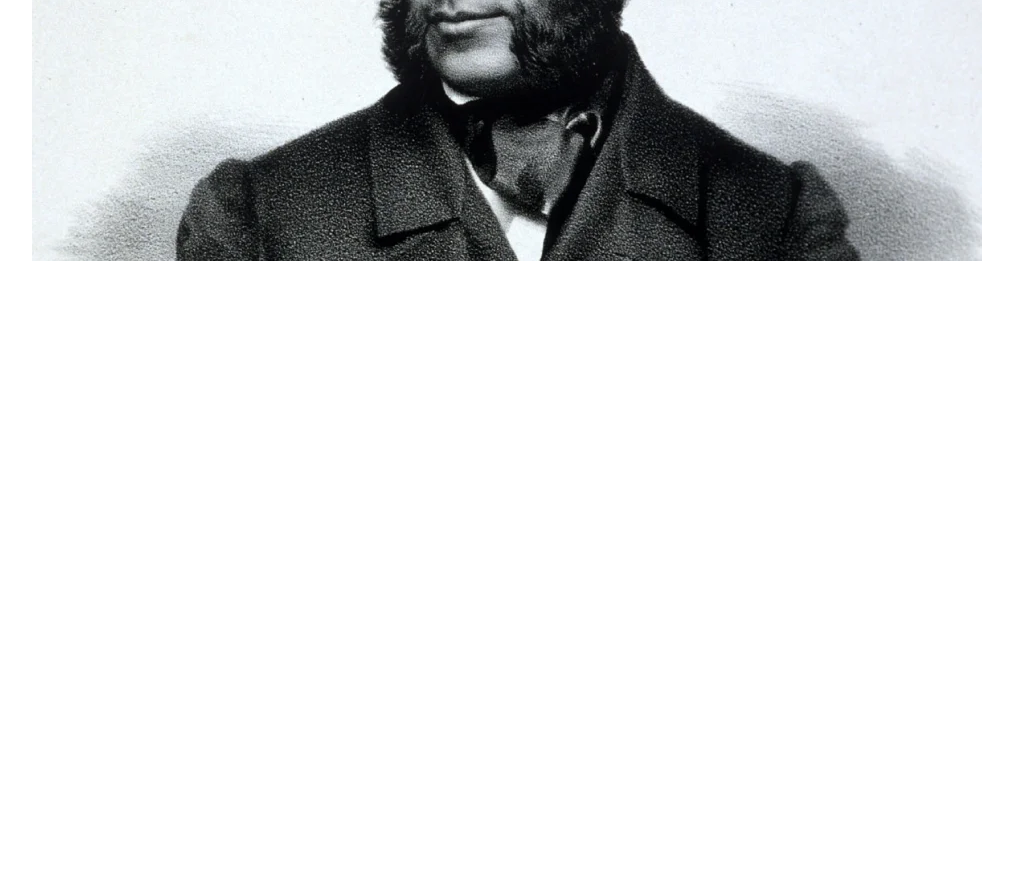
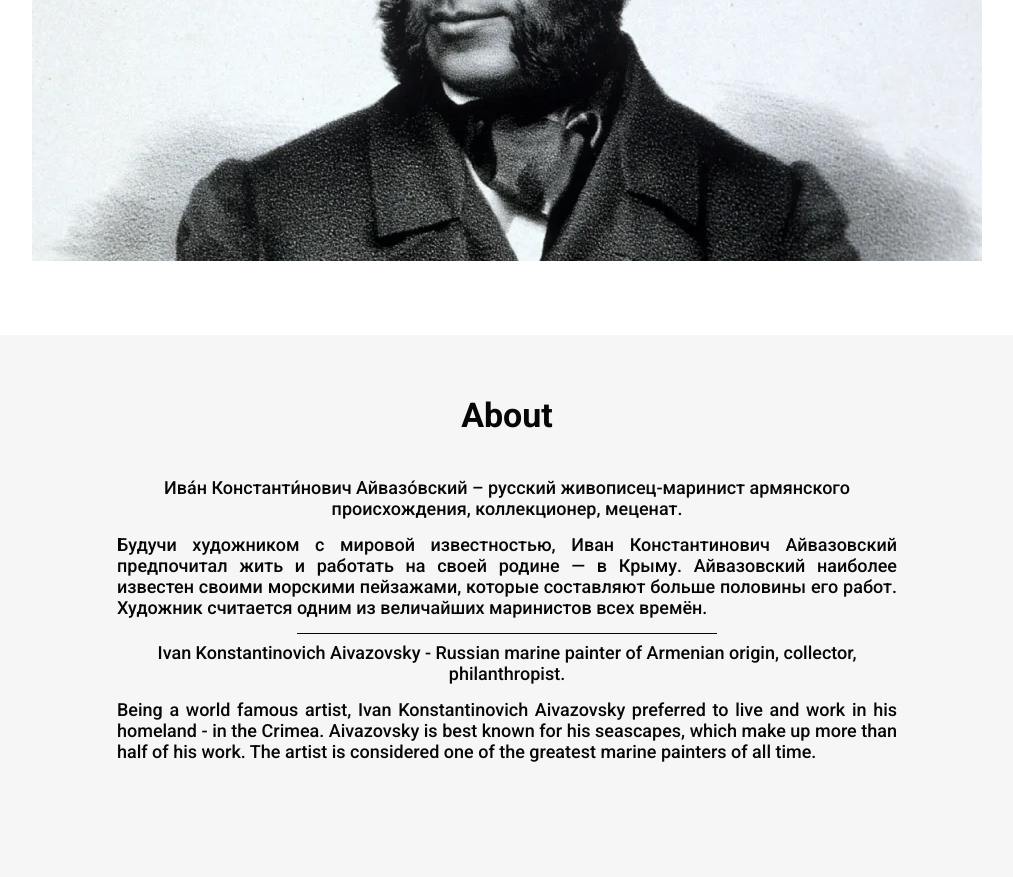
Before and after one commit to Adlet917/Aivazovski_page, a plain HTML site: page assets/assets/index.html in a window 1280 px wide. Shown: the part 532-1409 px from the top of the page, without its empty margins (133-1146 px from the left). Before the commit the page ends 800 px from the top, so only its background shows below. Drawn offline with Linux system fonts and the light colour scheme.

Commit message:
added about section

```diff
--- a/assets/assets/index.css
+++ b/assets/assets/index.css
@@ -2,3 +2,4 @@
 @import url(styles/basic.css);
 @import url(styles/header.css);
 @import url(styles/home.css);
+@import url(styles/about.css);
--- a/assets/assets/index.html
+++ b/assets/assets/index.html
@@ -43,6 +43,18 @@
                 <img src="webp/home.webp" alt="photo of Aivazovski" class="home-img">
             </div>
         </section>
+        <section class="about" aria-label="about section">
+            <div class="container">
+                <h2 class="about-title" aria-label="about title">About</h2>
+                <h3 class="about-subtitle-ru" aria-label="about subtitle ru">Ива́н Константи́нович Айвазо́вский – русский живописец-маринист армянского происхождения, коллекционер, меценат.</h3>
+                <p class="about-description-ru" aria-label="desciption ru">Будучи художником с мировой известностью, Иван Константинович Айвазовский предпочитал жить и работать на своей родине — в Крыму. Айвазовский наиболее известен своими морскими пейзажами, которые составляют больше половины его работ. Художник считается одним из величайших маринистов всех времён.</p>
+
+                <hr class="divider" aria-label="divider">
+
+                <h3 class="about-subtitle-en" aria-label="about subtitle en">Ivan Konstantinovich Aivazovsky - Russian marine painter of Armenian origin, collector, philanthropist.</h3>
+                <p class="about-description-en" aria-label="desciption en">Being a world famous artist, Ivan Konstantinovich Aivazovsky preferred to live and work in his homeland - in the Crimea. Aivazovsky is best known for his seascapes, which make up more than half of his work. The artist is considered one of the greatest marine painters of all time.</p>
+            </div>
+        </section>
     </main>
 
     <footer></footer>
--- /dev/null
+++ b/assets/assets/styles/about.css
@@ -0,0 +1,53 @@
+.about {
+    background-color: var(--bg-main-grey);
+    padding: 60px 30px 100px;
+    text-align: center;
+    color: var(--color-main-black);
+}
+
+.about-title {
+    font-size: 34px;
+    font-weight: 700;
+    margin: 0 0 42px 0;
+}
+
+.about-subtitle-ru {
+    font-size: 18px;
+    font-weight: 500;
+    margin: 0 auto 15px;
+    max-width: 780px;
+}
+
+.about-description-ru {
+    font-size: 18px;
+    font-weight: 500;
+    margin: 0 auto 15px;
+    text-align: justify;
+    max-width: 780px;
+}
+
+.about-subtitle-en {
+    font-size: 18px;
+    font-weight: 500;
+    margin: 0 auto 15px;
+    max-width: 780px;
+}
+
+.about-description-en {
+    font-size: 18px;
+    font-weight: 500;
+    margin: 0;
+    margin: 0 auto 15px;
+    text-align: justify;
+    max-width: 780px;
+}
+
+@media (max-width: 480px) {
+    .about-subtitle-en,
+    .about-subtitle-ru,
+    .about-description-en,
+    .about-description-ru {
+        font-size: 14px;
+
+    }
+}
--- a/assets/assets/styles/basic.css
+++ b/assets/assets/styles/basic.css
@@ -28,3 +28,10 @@ h1, p {
     max-width: 970px;
     padding: 0 10px;
 }
+
+.divider {
+    width: min(420px, 100%);
+    height: 1px;
+    background-color: var(--color-main-black);
+    border: none;
+}
--- a/assets/assets/styles/home.css
+++ b/assets/assets/styles/home.css
@@ -1,5 +1,6 @@
 .home {
     text-align: center;
+    padding: 0 0 70px 0;
 }
 
 .home-title {
```
